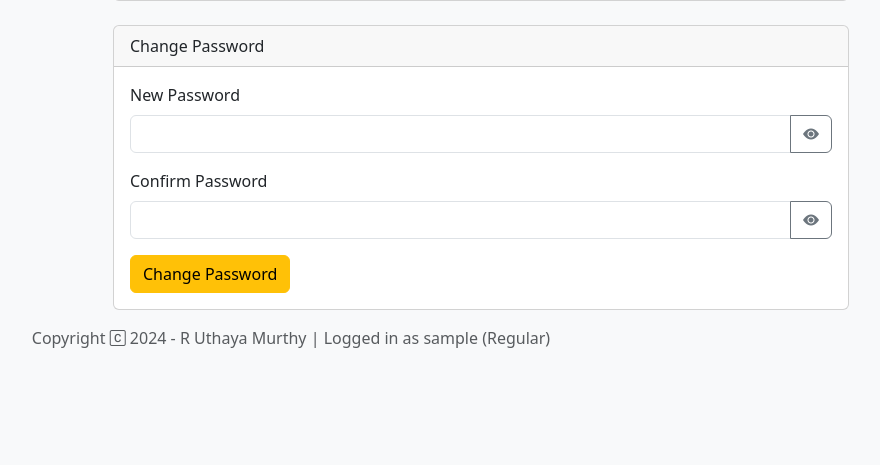
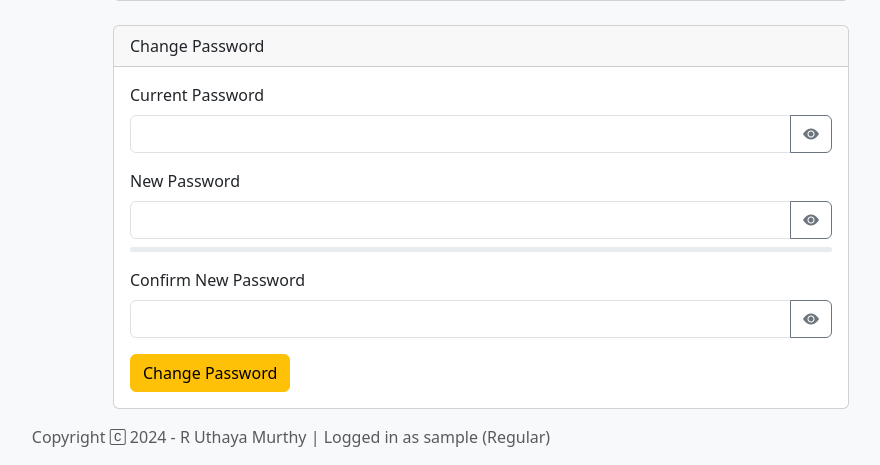
Before and after one commit to Uthayamurthy/SHARP, a Flask app: page /profile in a window 1280 px wide. Shown: the part 561-1026 px from the top of the page, without its empty margins (349-1229 px from the left). Before the commit the page ends 909 px from the top, so only its background shows below. Run offline with Flask 3, Linux system fonts and the light colour scheme; the visitor is signed in with stand-in values (Sample User, id 1); parts of the project's set-up code (start-up, migrations or seed data) failed here and were passed over; some libraries are stand-ins or nearby versions.

Commit message:
Supercharge Password Validation and Strength Checking !

```diff
--- a/forms.py
+++ b/forms.py
@@ -30,9 +30,18 @@ class UpdateProfileForm(FlaskForm):
                 raise ValidationError('That email is taken. Please choose a different one.')
 
 class ChangePasswordForm(FlaskForm):
-    password = PasswordField('New Password', validators=[DataRequired(), Length(min=6)])
-    confirm_password = PasswordField('Confirm Password', validators=[DataRequired(), EqualTo('password')])
+    current_password = PasswordField('Current Password', validators=[DataRequired()])
+    password = PasswordField('New Password', validators=[DataRequired(), Length(min=8, message="Password must be at least 8 characters long.")])
+    confirm_password = PasswordField('Confirm New Password', validators=[DataRequired(), EqualTo('password')])
     submit = SubmitField('Change Password')
+
+    def validate_current_password(self, current_password):
+        if not bcrypt.check_password_hash(current_user.password_hash, current_password.data):
+            raise ValidationError('Incorrect current password.')
+
+    def validate_password(self, password):
+        if bcrypt.check_password_hash(current_user.password_hash, password.data):
+            raise ValidationError('New password cannot be the same as the current password.')
 
 class CreateUserForm(FlaskForm):
     username = StringField('Username', validators=[DataRequired(), Length(min=2, max=20)])
--- a/routes.py
+++ b/routes.py
@@ -1,4 +1,4 @@
-from flask import Blueprint, render_template, request, redirect, flash, url_for, current_app
+from flask import Blueprint, render_template, request, redirect, flash, url_for, current_app, jsonify
 from flask_login import login_required, current_user
 from extensions import db, bcrypt
 from models import User
@@ -9,6 +9,7 @@ import json
 import secrets
 import os
 from PIL import Image
+import re
 
 main_bp = Blueprint('main', __name__)
 
@@ -36,6 +37,51 @@ def save_picture(form_picture):
     i.save(picture_path)
     return picture_fn
 
+def check_password_strength(password):
+    """Returns a strength score (0-4) and a message."""
+    score = 0
+    feedback = []
+
+    if len(password) >= 8:
+        score += 1
+    else:
+        feedback.append("at least 8 characters")
+
+    if re.search(r"[a-z]", password):
+        score += 1
+    else:
+        feedback.append("a lowercase letter")
+
+    if re.search(r"[A-Z]", password):
+        score += 1
+    else:
+        feedback.append("an uppercase letter")
+
+    if re.search(r"[0-9]", password):
+        score += 1
+    else:
+        feedback.append("a number")
+
+    if re.search(r"[\W_]", password): # Non-alphanumeric characters
+        score += 1
+    else:
+        feedback.append("a symbol")
+
+    # Determine message based on score
+    if score <= 2:
+        strength = "Weak"
+        message = "Requires " + ", ".join(feedback) + "." if feedback else ""
+    elif score == 3:
+        strength = "Medium"
+        message = "Good, but could be stronger."
+    elif score == 4:
+        strength = "Strong"
+        message = "Strong password."
+    else: # score == 5
+        strength = "Very Strong"
+        message = "Excellent password!"
+
+    return {'score': score, 'strength': strength, 'message': message}
 
 # --- Main Application Routes ---
 @main_bp.route('/')
@@ -194,15 +240,21 @@ def profile():
 def change_password():
     form = ChangePasswordForm()
     if form.validate_on_submit():
+        # Check password strength again on the server side as a final validation
+        strength = check_password_strength(form.password.data)
+        if strength['score'] < 3:
+            flash(f"Password is too weak. Please choose a stronger one.", 'danger')
+            return redirect(url_for('main.profile'))
+
         hashed_password = bcrypt.generate_password_hash(form.password.data).decode('utf-8')
         current_user.password_hash = hashed_password
         db.session.commit()
-        flash('Your password has been changed!', 'success')
+        flash('Your password has been changed successfully!', 'success')
     else:
-        # This part handles validation errors
         for field, errors in form.errors.items():
             for error in errors:
-                flash(f"Error in {getattr(form, field).label.text}: {error}", 'danger')
+                label = getattr(form, field).label.text
+                flash(f"Error in {label}: {error}", 'danger')
 
     return redirect(url_for('main.profile'))
 
@@ -287,3 +339,13 @@ def edit_user(user_id):
     return render_template('edit_user.html', title='Edit User', user=user,
                            details_form=details_form, password_form=password_form,
                            role_form=role_form, delete_form=delete_form)
+
+@main_bp.route('/check-password-strength', methods=['POST'])
+@login_required
+def password_strength():
+    password = request.json.get('password')
+    if not password:
+        return jsonify({'score': 0, 'strength': 'Very Weak', 'message': 'Password cannot be empty.'})
+
+    strength_data = check_password_strength(password)
+    return jsonify(strength_data)
--- a/templates/layout.html
+++ b/templates/layout.html
@@ -140,6 +140,50 @@ Contact Author : uthayamurthy2006@gmail.com
         <script src="https://cdn.jsdelivr.net/npm/bootstrap@5.3.3/dist/js/bootstrap.bundle.min.js" integrity="sha384-YvpcrYf0tY3lHB60NNkmXc5s9fDVZLESaAA55NDzOxhy9GkcIdslK1eN7N6jIeHz" crossorigin="anonymous"></script>
 
         <script>
+        document.addEventListener('DOMContentLoaded', function() {
+            const passwordInput = document.getElementById('new-password-input');
+            const strengthBar = document.getElementById('password-strength-bar');
+            const strengthText = document.getElementById('password-strength-text');
+
+            if (passwordInput) { // Only run if the password input exists on the page
+                passwordInput.addEventListener('input', function() {
+                    const password = this.value;
+
+                    fetch('{{ url_for("main.password_strength") }}', {
+                        method: 'POST',
+                        headers: {
+                            'Content-Type': 'application/json',
+                            // Add CSRF token if you use Flask-SeaSurf or similar
+                        },
+                        body: JSON.stringify({ 'password': password })
+                    })
+                    .then(response => response.json())
+                    .then(data => {
+                        const score = data.score || 0;
+                        const strength = data.strength || 'Very Weak';
+                        let barClass = '';
+
+                        // Update bar color based on strength
+                        if (score <= 2) {
+                            barClass = 'bg-danger';
+                        } else if (score == 3) {
+                            barClass = 'bg-warning';
+                        } else if (score == 4) {
+                            barClass = 'bg-info';
+                        } else {
+                            barClass = 'bg-success';
+                        }
+
+                        strengthBar.className = 'progress-bar ' + barClass;
+                        strengthBar.style.width = (score * 20) + '%';
+                        strengthText.textContent = data.message || '';
+                    });
+                });
+            }
+        });
+        </script>
+
+        <script>
             document.addEventListener('DOMContentLoaded', function() {
                 const togglePasswordButtons = document.querySelectorAll('.toggle-password-vis');
 
@@ -164,6 +208,41 @@ Contact Author : uthayamurthy2006@gmail.com
                 });
             });
         </script>
+        <script>
+        document.addEventListener('DOMContentLoaded', function() {
+            const newPasswordInput = document.getElementById('new-password-input');
+            const confirmPasswordInput = document.getElementById('confirm-password-input');
+            const feedbackElement = document.getElementById('password-match-feedback');
+
+            // Only run if all three elements exist on the page
+            if (newPasswordInput && confirmPasswordInput && feedbackElement) {
+                const checkPasswords = function() {
+                    const pass1 = newPasswordInput.value;
+                    const pass2 = confirmPasswordInput.value;
+
+                    if (pass2.length === 0) {
+                        feedbackElement.textContent = '';
+                        confirmPasswordInput.classList.remove('is-invalid', 'is-valid');
+                        return;
+                    }
+
+                    if (pass1 === pass2) {
+                        feedbackElement.textContent = ''; // Clear error message
+                        confirmPasswordInput.classList.remove('is-invalid');
+                        confirmPasswordInput.classList.add('is-valid');
+                    } else {
+                        feedbackElement.textContent = 'Passwords do not match.';
+                        confirmPasswordInput.classList.remove('is-valid');
+                        confirmPasswordInput.classList.add('is-invalid');
+                    }
+                };
+
+                // Add event listeners to both fields
+                newPasswordInput.addEventListener('input', checkPasswords);
+                confirmPasswordInput.addEventListener('input', checkPasswords);
+            }
+        });
+        </script>
     <footer class="footer bg-body-secondary-subtle text-center mt-auto py-3">
         <div class="container">
         <span class="text-muted">Copyright <i class="bi bi-c-square"></i> 2024 - <a class="text-muted text-decoration-none" href="https://github.com/Uthayamurthy" target="_blank">R Uthaya Murthy</a> |
--- a/templates/profile.html
+++ b/templates/profile.html
@@ -56,22 +56,32 @@
                     <form method="POST" action="{{ url_for('main.change_password') }}">
                         {{ password_form.hidden_tag() }}
                         <div class="mb-3">
+                            {{ password_form.current_password.label(class="form-label") }}
+                            <div class="input-group">
+                                {{ password_form.current_password(class="form-control") }}
+                                <button class="btn btn-outline-secondary toggle-password-vis" type="button"><i class="bi bi-eye-fill"></i></button>
+                            </div>
+                        </div>
+                        <div class="mb-3">
                             {{ password_form.password.label(class="form-label") }}
                             <div class="input-group">
-                                {{ password_form.password(class="form-control") }}
-                                <button class="btn btn-outline-secondary toggle-password-vis" type="button">
-                                    <i class="bi bi-eye-fill"></i>
-                                </button>
+                                {{ password_form.password(class="form-control", id="new-password-input") }}
+                                <button class="btn btn-outline-secondary toggle-password-vis" type="button"><i class="bi bi-eye-fill"></i></button>
                             </div>
+                            <div class="progress mt-2" style="height: 5px;">
+                                <div id="password-strength-bar" class="progress-bar" role="progressbar" style="width: 0%;" aria-valuenow="0" aria-valuemin="0" aria-valuemax="100"></div>
+                            </div>
+                            <small id="password-strength-text" class="form-text text-muted"></small>
                         </div>
                         <div class="mb-3">
                             {{ password_form.confirm_password.label(class="form-label") }}
                              <div class="input-group">
-                                {{ password_form.confirm_password(class="form-control") }}
-                                <button class="btn btn-outline-secondary toggle-password-vis" type="button">
-                                    <i class="bi bi-eye-fill"></i>
-                                </button>
+                                <!-- ADD an ID to the confirm password input -->
+                                {{ password_form.confirm_password(class="form-control", id="confirm-password-input") }}
+                                <button class="btn btn-outline-secondary toggle-password-vis" type="button"><i class="bi bi-eye-fill"></i></button>
                             </div>
+                            <!-- ADD a div for real-time feedback -->
+                            <div id="password-match-feedback" class="invalid-feedback d-block"></div>
                         </div>
                         {{ password_form.submit(class="btn btn-warning") }}
                     </form>
```
Also changed, not shown: templates/create_user.html (+8 -8 lines), templates/edit_user.html (+5 -3 lines).
